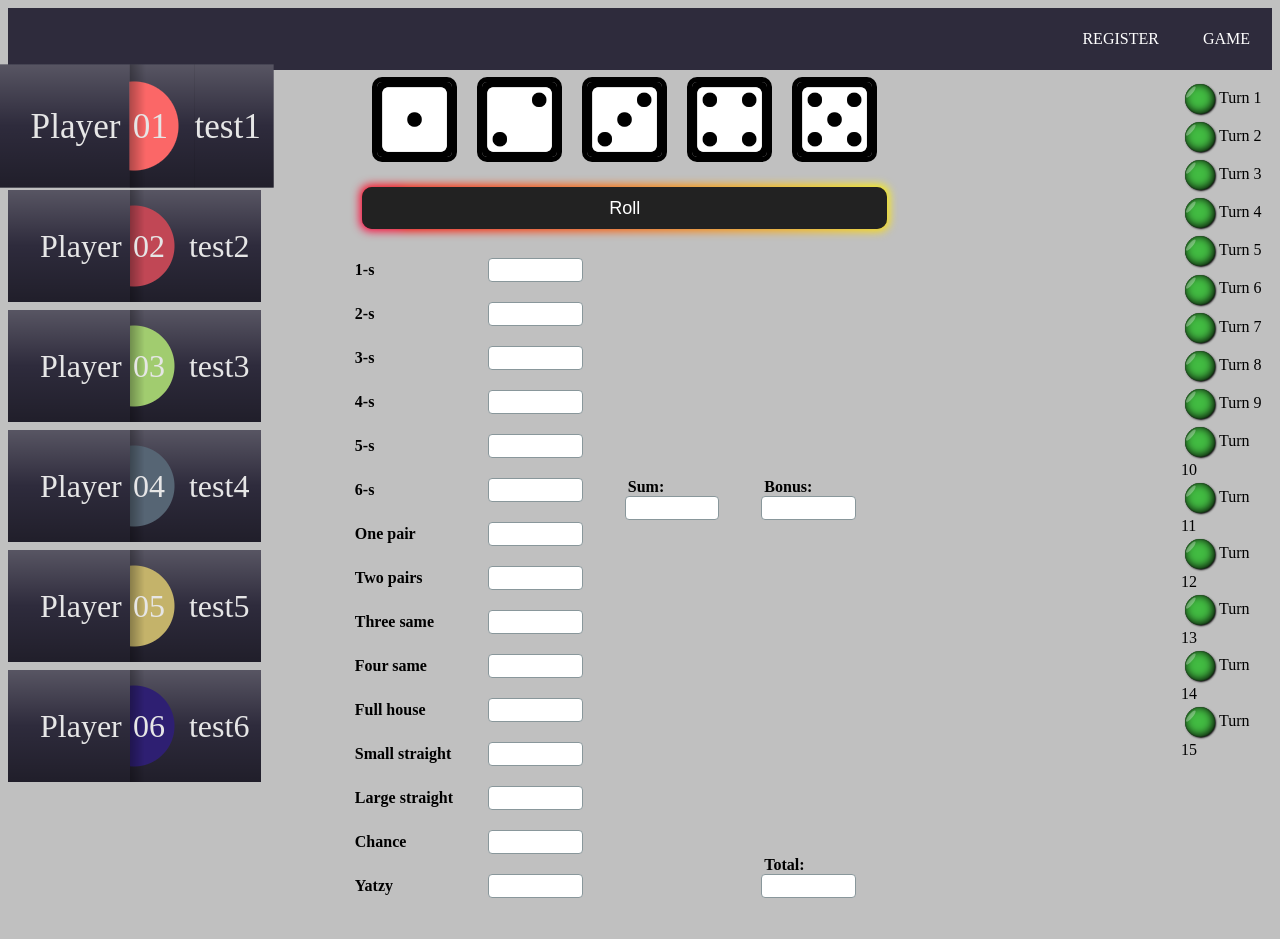
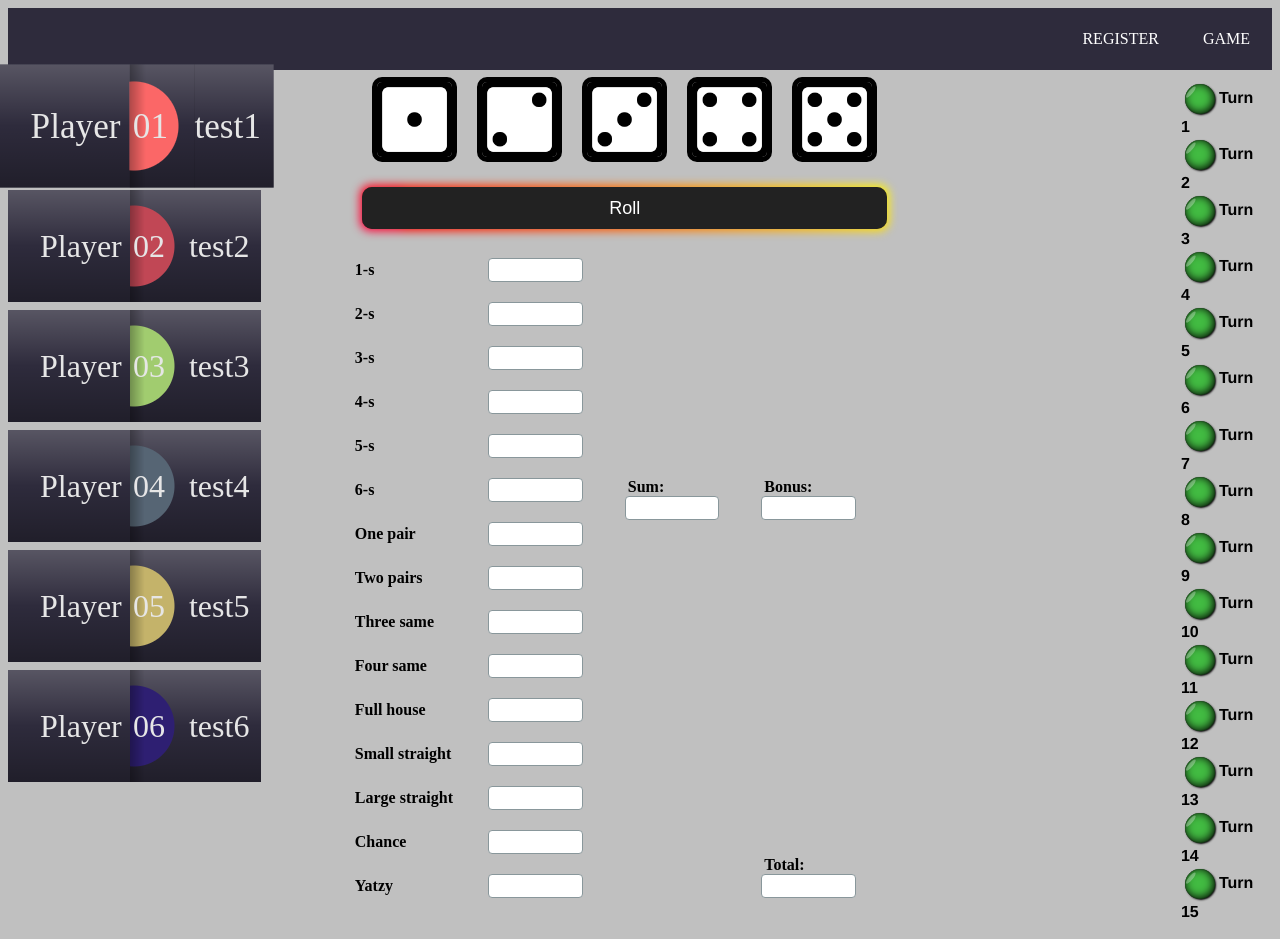
Before and after one commit to KatrineCLH/Yatzy2, a Node server app: page / in a window 1280 px wide. Before the commit the page ends 898 px from the top, so only its background shows below. Run offline with Node 20, Linux system fonts and the light colour scheme.

Commit message:
last thing I promise

```diff
--- a/public/styles/yatzy.css
+++ b/public/styles/yatzy.css
@@ -306,4 +306,6 @@ label {
 .turn {
     list-style-type: none;
     padding: 10px;
+    font-weight: bold;
+    font-family:'Franklin Gothic Medium', 'Arial Narrow', Arial, sans-serif;
 }
```
